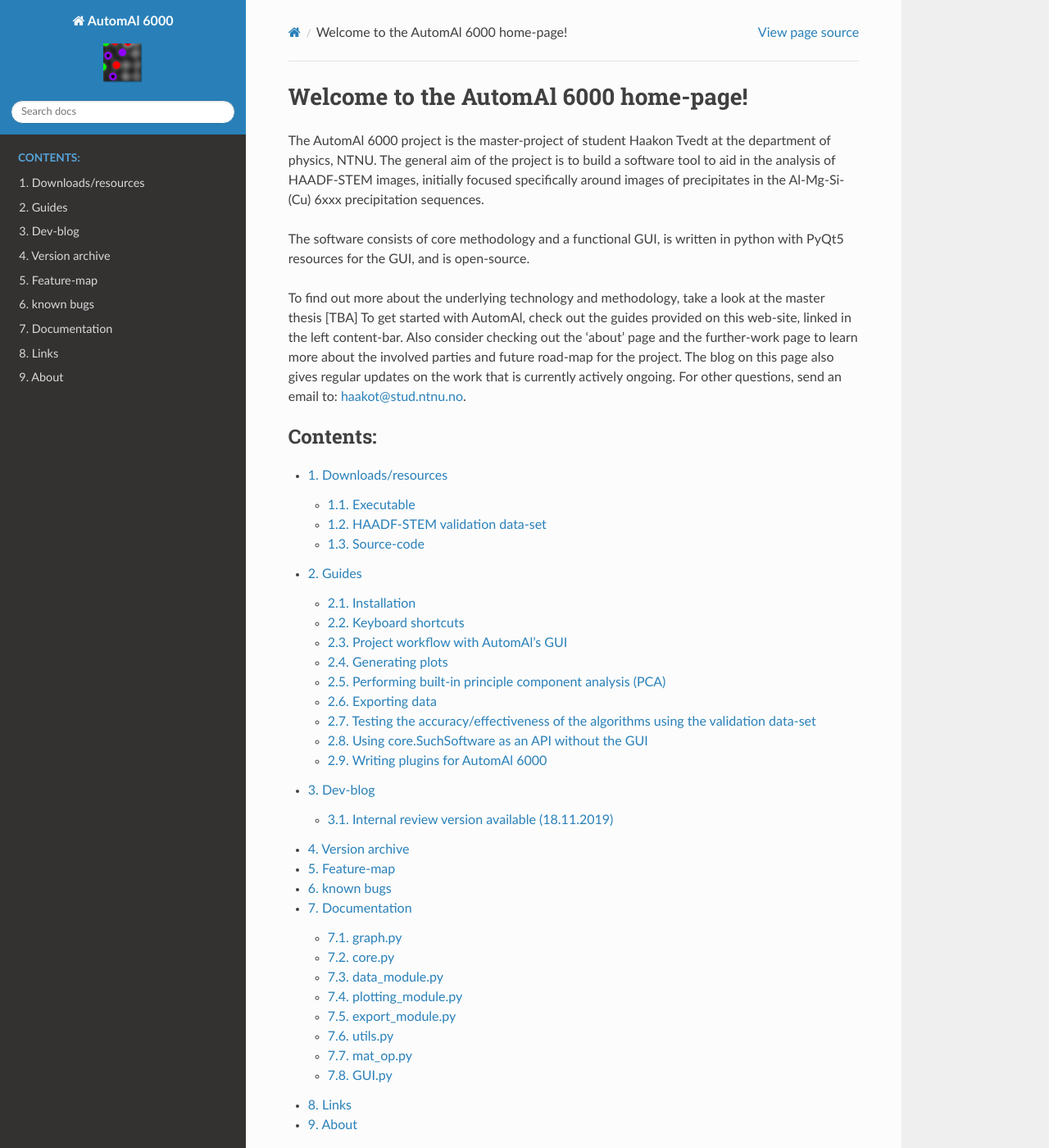
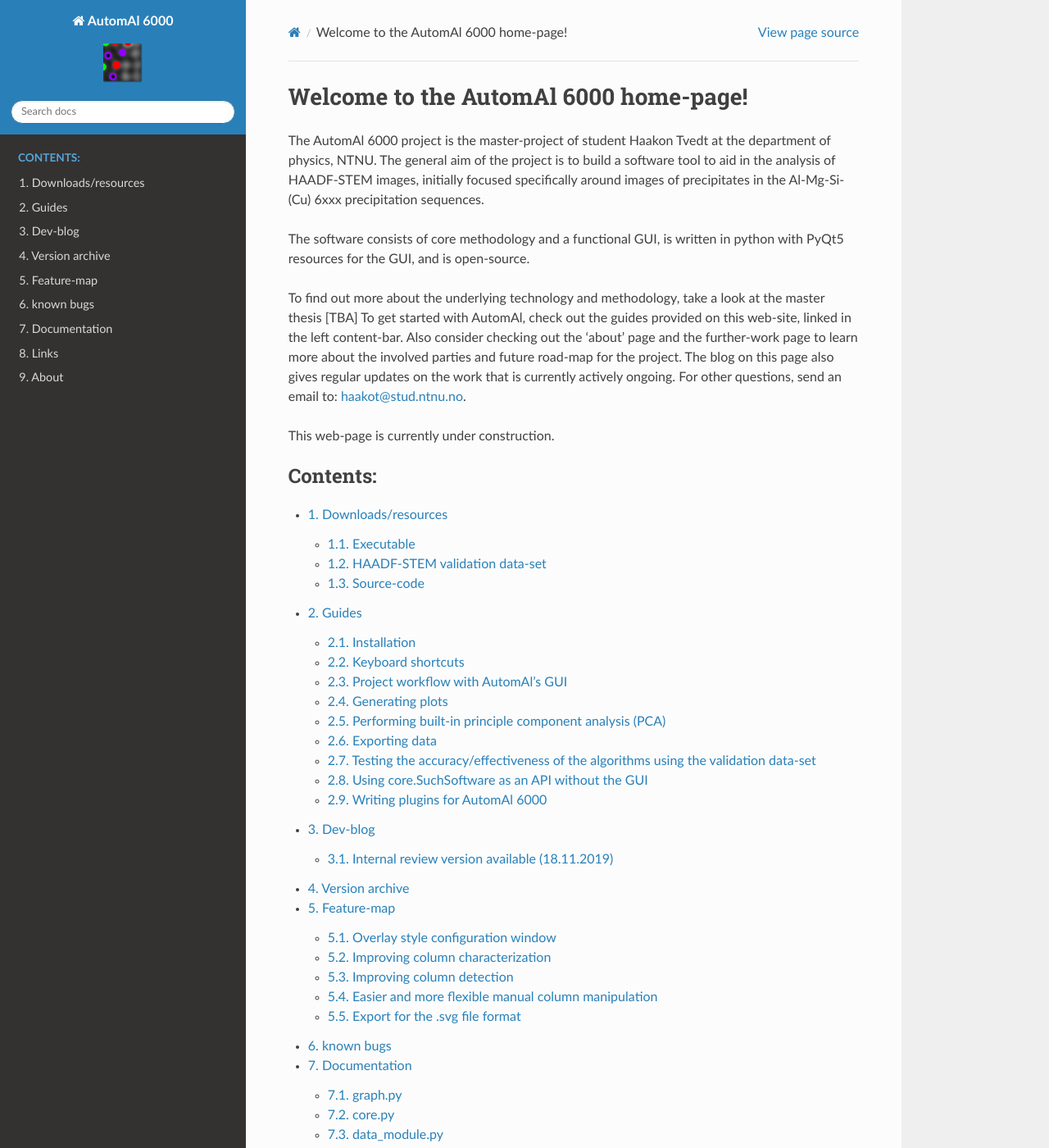
Before and after one commit to Haawk666/AutomAl_6000_thesis_version, a Sphinx documentation site: the page built from Docs/source/index.rst, in a window 1280 px wide and 1400 px high. Shown: the whole window at 82% size. Built offline with Sphinx 7.4.7 and the Read the Docs theme 2.0.0, drawn with Linux system fonts in a browser that asks for light colours; formulas are drawn with MathJax 3; some of the changed lines change nothing that is shown.

Commit message:
Doc update

```diff
--- a/Docs/source/index.rst
+++ b/Docs/source/index.rst
@@ -20,6 +20,8 @@
 and future road-map for the project. The blog on this page also gives regular updates on the work that is currently
 actively ongoing. For other questions, send an email to: haakot@stud.ntnu.no.
 
+This web-page is currently under construction.
+
 
 .. toctree::
    :maxdepth: 2
--- a/Docs/source/project.rst
+++ b/Docs/source/project.rst
@@ -1,14 +1,58 @@
 Version archive
 ------------------------------------------------------
 
-coming soon
+Internal review versions:
+===================     ====================================    ========================================
+Version                 Download                                Comment
+===================     ====================================    ========================================
+Alpha 1.0               N/A (Internal review only)              First stable exe build of AutomAl 6000
+Alpha 1.1               N/A (Internal review only)              Coming soon
+===================     ====================================    ========================================
+
 
 Feature-map
 ------------------------------------------------------
 
 Here we talk about some of the features that are being planned and the progress we are making
 
+Overlay style configuration window
+~~~~~~~~~~~~~~~~~~~~~~~~~~~~~~~~~~~~~~~~~~~~~~~~~~~~~~~~~~~~
+
+Improving column characterization
+~~~~~~~~~~~~~~~~~~~~~~~~~~~~~~~~~~~~~~~~~~~~~~~~~~~~~~~~~~~~
+
+Improving column detection
+~~~~~~~~~~~~~~~~~~~~~~~~~~~~~~~~~~~~~~~~~~~~~~~~~~~~~~~~~~~~
+
+Easier and more flexible manual column manipulation
+~~~~~~~~~~~~~~~~~~~~~~~~~~~~~~~~~~~~~~~~~~~~~~~~~~~~~~~~~~~~
+
+Export for the .svg file format
+~~~~~~~~~~~~~~~~~~~~~~~~~~~~~~~~~~~~~~~~~~~~~~~~~~~~~~~~~~~~
+
+
+
+
+
 known bugs
 ------------------------------------------------------
 
-coming soon
+=============================   ===========================================     =========================================================================================           =================================
+Software version                Bug                                             Description                                                                                         Status
+=============================   ===========================================     =========================================================================================           =================================
+Alpha 1.1                       'New' project crash                             Starting a 'new' project will crash the program if there is already a project open                  Fix in next release (Alpha 1.1)
+Alpha 1.1                       'Enable move'                                   Buggines when 'enable move' checked                                                                 Fix in next release (Alpha 1.1)
+Alpha 1.1                       Anti-graph crash                                Crash when trying to build anti-graph                                                               Fix in next release (Alpha 1.1)
+Alpha 1.1                       View align                                     'Align views' will not work properly from certain tabs                                               Fix in next release (Alpha 1.1)
+4
+5
+6
+7
+8
+9
+10
+11
+12
+13
+14
+=============================   ===========================================     =========================================================================================           =================================
```
